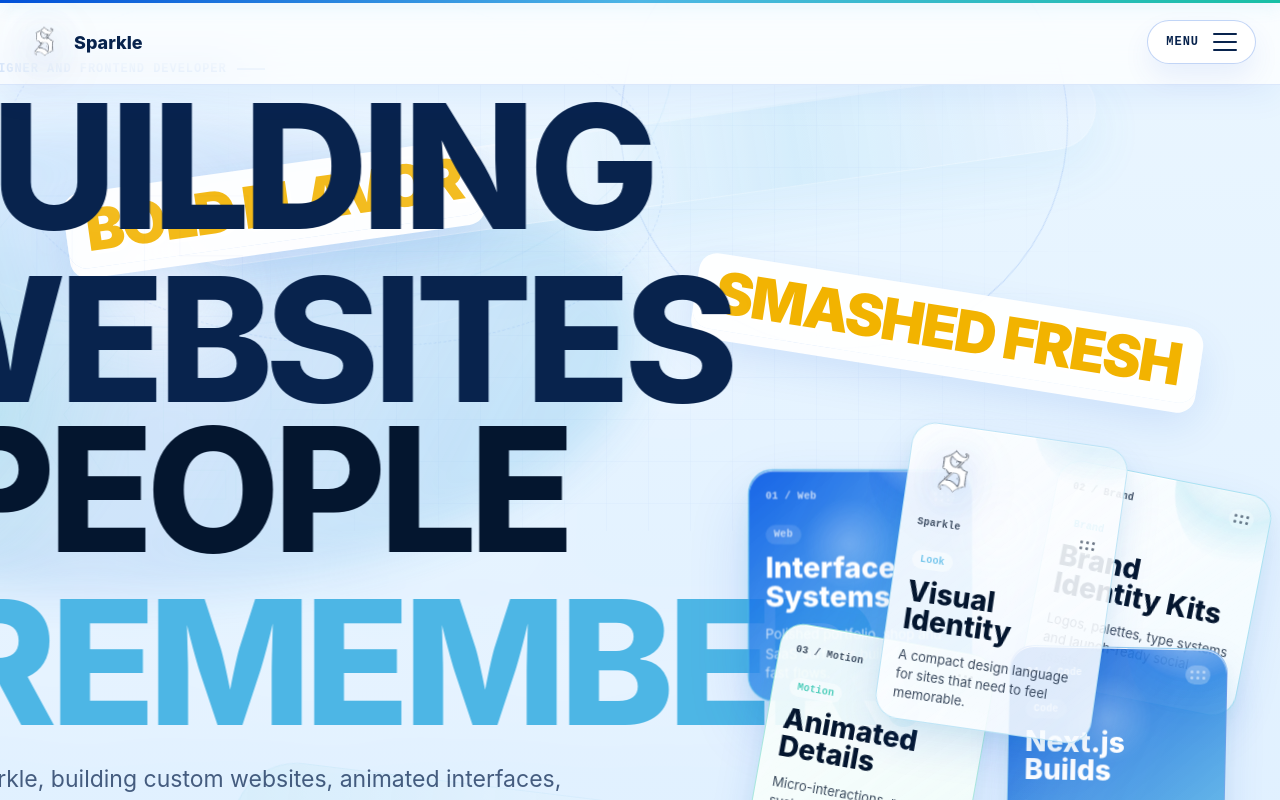
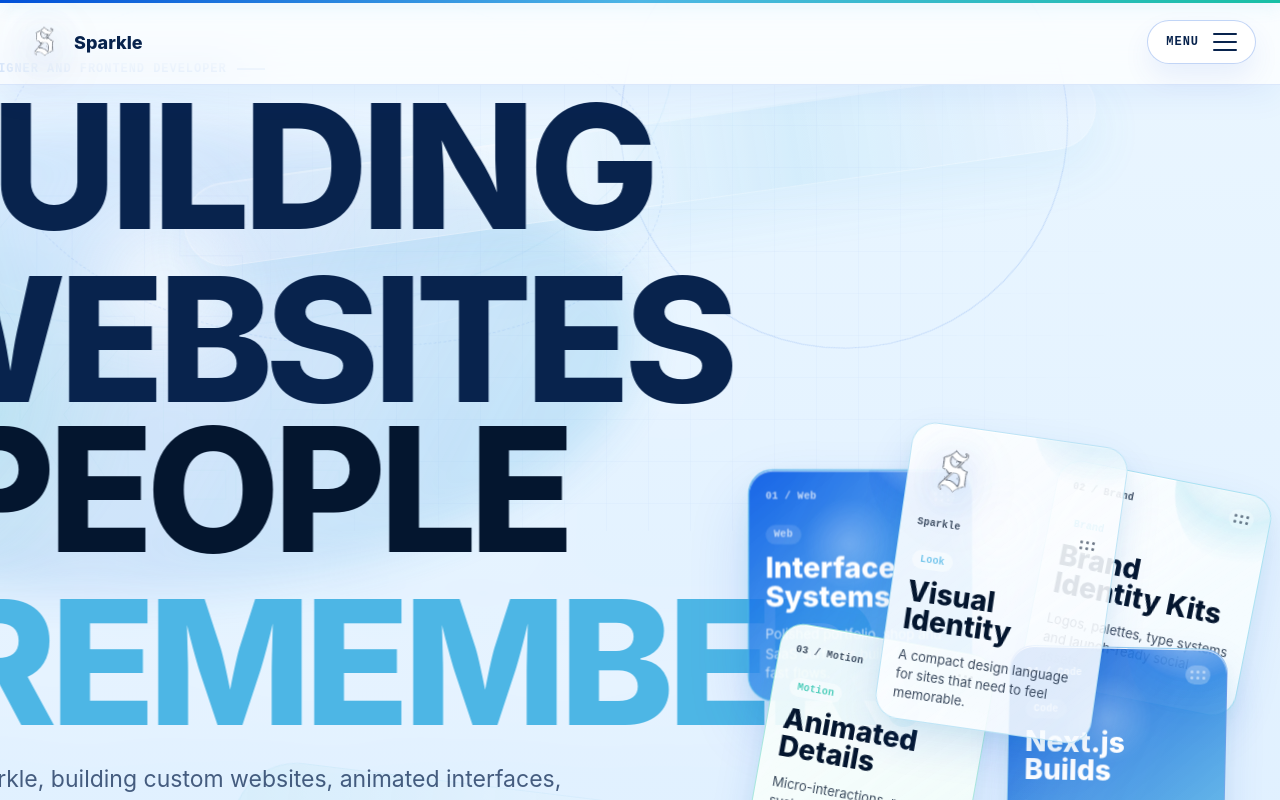
Before and after one commit to sw8tx/sw8tx.lol, a Next.js app: page / in a window 1280 px wide. Shown: the top 800 px of the page. Built offline with nearby package versions, Linux system fonts and the light colour scheme.

Commit message:
blue sticker motion cleanup

```diff
--- a/components/HomePageClient.tsx
+++ b/components/HomePageClient.tsx
@@ -198,13 +198,8 @@
 ] as const;
 
 const floatingFeatures = [
-  { label: "Frontend Build", side: "left" },
-  { label: "Motion Detail", side: "right" },
-] as const;
-
-const heroStickers = [
-  { text: "BOLD FLAVOR", className: "hero-sticker-one" },
-  { text: "SMASHED FRESH", className: "hero-sticker-two" },
+  { label: "Web Development", side: "left" },
+  { label: "Easily Customizable", side: "right" },
 ] as const;
 
 const aboutSignals = [
@@ -873,7 +868,12 @@
   const heroChipDriftX = useTransform(heroPointerXSmooth, [-1, 1], [-18, 18]);
   const heroChipDriftY = useTransform(heroPointerYSmooth, [-1, 1], [14, -14]);
   const heroStageShift = useTransform(heroPointerXSmooth, [-1, 1], [-20, 20]);
-  const floatingFeatureY = useTransform(scrollYProgress, [0, 1], [0, 120]);
+  const floatingFeatureLeftX = useTransform(scrollYProgress, [0, 0.16, 0.38, 0.62, 0.82, 1], ["0vw", "18vw", "6vw", "30vw", "12vw", "22vw"]);
+  const floatingFeatureLeftY = useTransform(scrollYProgress, [0, 0.16, 0.38, 0.62, 0.82, 1], ["0vh", "18vh", "42vh", "58vh", "74vh", "84vh"]);
+  const floatingFeatureLeftRotate = useTransform(scrollYProgress, [0, 0.16, 0.38, 0.62, 0.82, 1], ["-7deg", "5deg", "-3deg", "8deg", "-6deg", "4deg"]);
+  const floatingFeatureRightX = useTransform(scrollYProgress, [0, 0.2, 0.42, 0.66, 0.86, 1], ["0vw", "-20vw", "-8vw", "-34vw", "-14vw", "-26vw"]);
+  const floatingFeatureRightY = useTransform(scrollYProgress, [0, 0.2, 0.42, 0.66, 0.86, 1], ["0vh", "24vh", "36vh", "64vh", "52vh", "82vh"]);
+  const floatingFeatureRightRotate = useTransform(scrollYProgress, [0, 0.2, 0.42, 0.66, 0.86, 1], ["7deg", "-5deg", "4deg", "-8deg", "6deg", "-4deg"]);
   const year = new Date().getFullYear();
 
   useEffect(() => {
@@ -1066,7 +1066,11 @@
             <motion.div
               className={`floating-feature floating-feature-${feature.side}`}
               key={feature.label}
-              style={{ y: reduceMotion ? 0 : floatingFeatureY }}
+              style={
+                feature.side === "left"
+                  ? { x: reduceMotion ? 0 : floatingFeatureLeftX, y: reduceMotion ? 0 : floatingFeatureLeftY, rotate: reduceMotion ? "-6deg" : floatingFeatureLeftRotate }
+                  : { x: reduceMotion ? 0 : floatingFeatureRightX, y: reduceMotion ? 0 : floatingFeatureRightY, rotate: reduceMotion ? "6deg" : floatingFeatureRightRotate }
+              }
               transition={{ delay: index * 0.08 }}
             >
               {feature.label}
@@ -1187,13 +1191,6 @@
             {chip.label}
           </motion.div>
         ))}
-        <div aria-hidden="true" className="hero-sticker-layer">
-          {heroStickers.map((sticker) => (
-            <div className={`hero-sticker ${sticker.className}`} key={sticker.text}>
-              <span>{sticker.text}</span>
-            </div>
-          ))}
-        </div>
         <motion.div className="hero-copy" style={{ rotateX: heroCopyTiltX, rotateY: heroCopyTiltY, y: heroCopyY }}>
           <p className="eyebrow">Web Designer and Frontend Developer</p>
           <div aria-hidden="true" className="hero-title-ghost">
```
Also changed, not shown: styles/globals.css.
